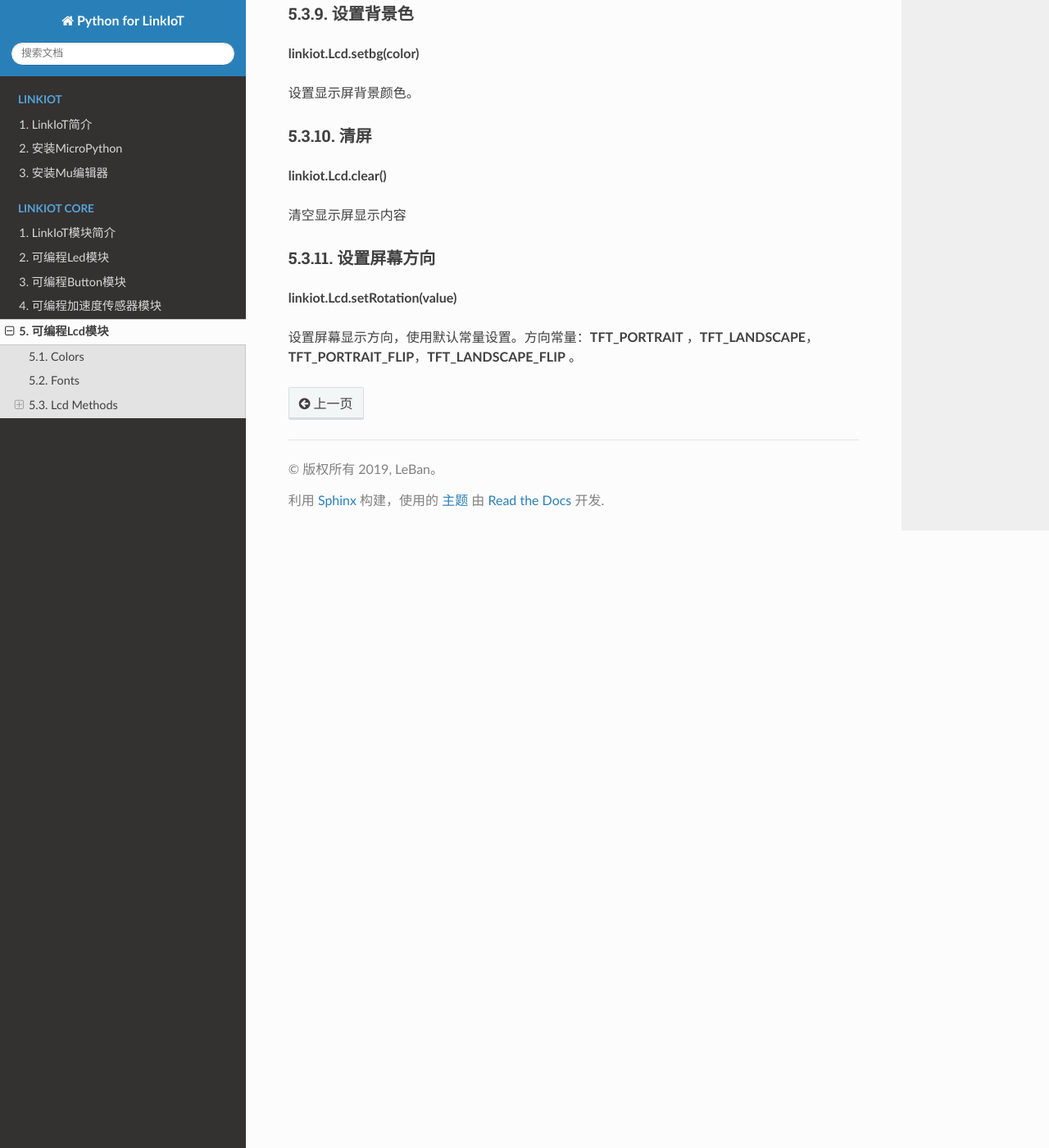
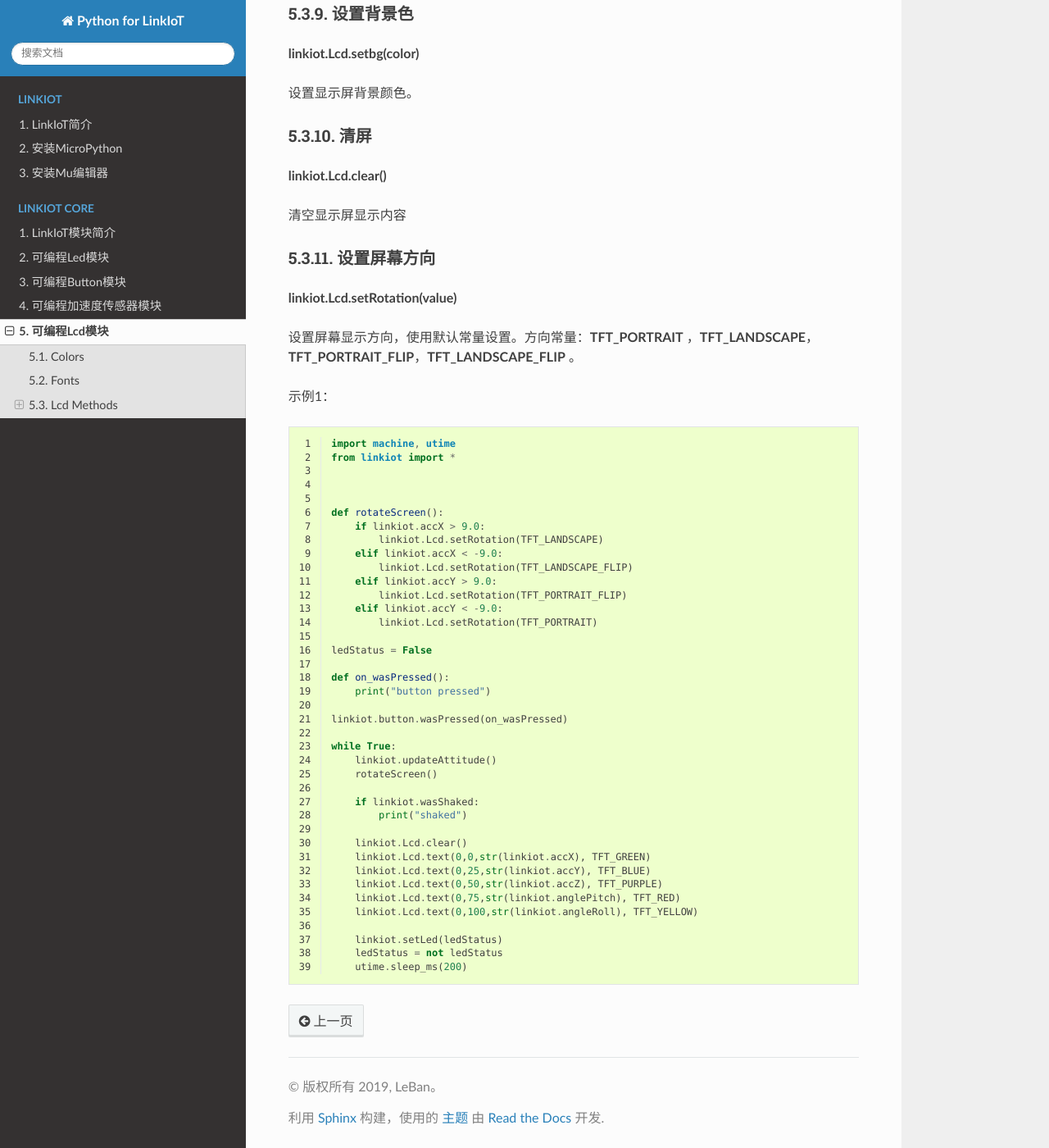
Before and after one commit to BradChan/Python4LinkIoT, a Sphinx documentation site: the page built from source/linkiot_api/linkiot_api_lcd.rst, in a window 1280 px wide and 1400 px high, scrolled down 2596 px. Shown: the whole window at 82% size. Built offline with Sphinx 7.4.7 and the Read the Docs theme 2.0.0, drawn with Linux system fonts in a browser that asks for light colours.

Commit message:
add  lcd example

```diff
--- a/source/linkiot_api/linkiot_api_lcd.rst
+++ b/source/linkiot_api/linkiot_api_lcd.rst
@@ -117,3 +117,51 @@ Lcd Methods
 **linkiot.Lcd.setRotation(value)**
 
 设置屏幕显示方向，使用默认常量设置。方向常量：**TFT_PORTRAIT** ，**TFT_LANDSCAPE**， **TFT_PORTRAIT_FLIP**，**TFT_LANDSCAPE_FLIP** 。
+
+
+
+
+示例1：
+
+.. code-block:: python
+    :linenos:
+
+    import machine, utime
+    from linkiot import *
+
+
+
+    def rotateScreen():
+        if linkiot.accX > 9.0:
+            linkiot.Lcd.setRotation(TFT_LANDSCAPE)
+        elif linkiot.accX < -9.0:
+            linkiot.Lcd.setRotation(TFT_LANDSCAPE_FLIP)
+        elif linkiot.accY > 9.0:
+            linkiot.Lcd.setRotation(TFT_PORTRAIT_FLIP)
+        elif linkiot.accY < -9.0:
+            linkiot.Lcd.setRotation(TFT_PORTRAIT)
+
+    ledStatus = False
+
+    def on_wasPressed():
+        print("button pressed")
+
+    linkiot.button.wasPressed(on_wasPressed)
+
+    while True:
+        linkiot.updateAttitude()
+        rotateScreen()
+
+        if linkiot.wasShaked:
+            print("shaked")
+
+        linkiot.Lcd.clear()
+        linkiot.Lcd.text(0,0,str(linkiot.accX), TFT_GREEN)
+        linkiot.Lcd.text(0,25,str(linkiot.accY), TFT_BLUE)
+        linkiot.Lcd.text(0,50,str(linkiot.accZ), TFT_PURPLE)
+        linkiot.Lcd.text(0,75,str(linkiot.anglePitch), TFT_RED)
+        linkiot.Lcd.text(0,100,str(linkiot.angleRoll), TFT_YELLOW)
+
+        linkiot.setLed(ledStatus)
+        ledStatus = not ledStatus
+        utime.sleep_ms(200)
```
